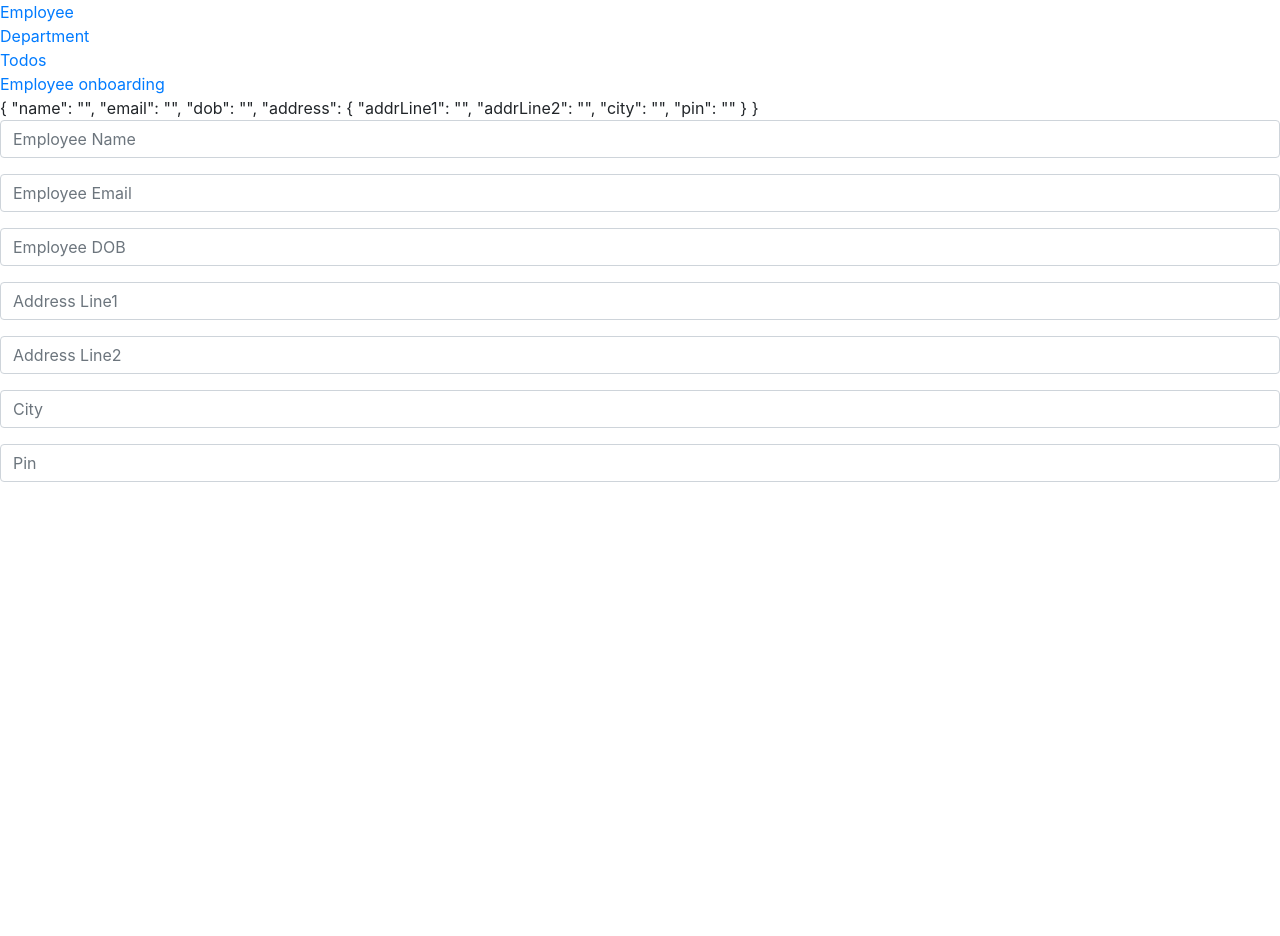
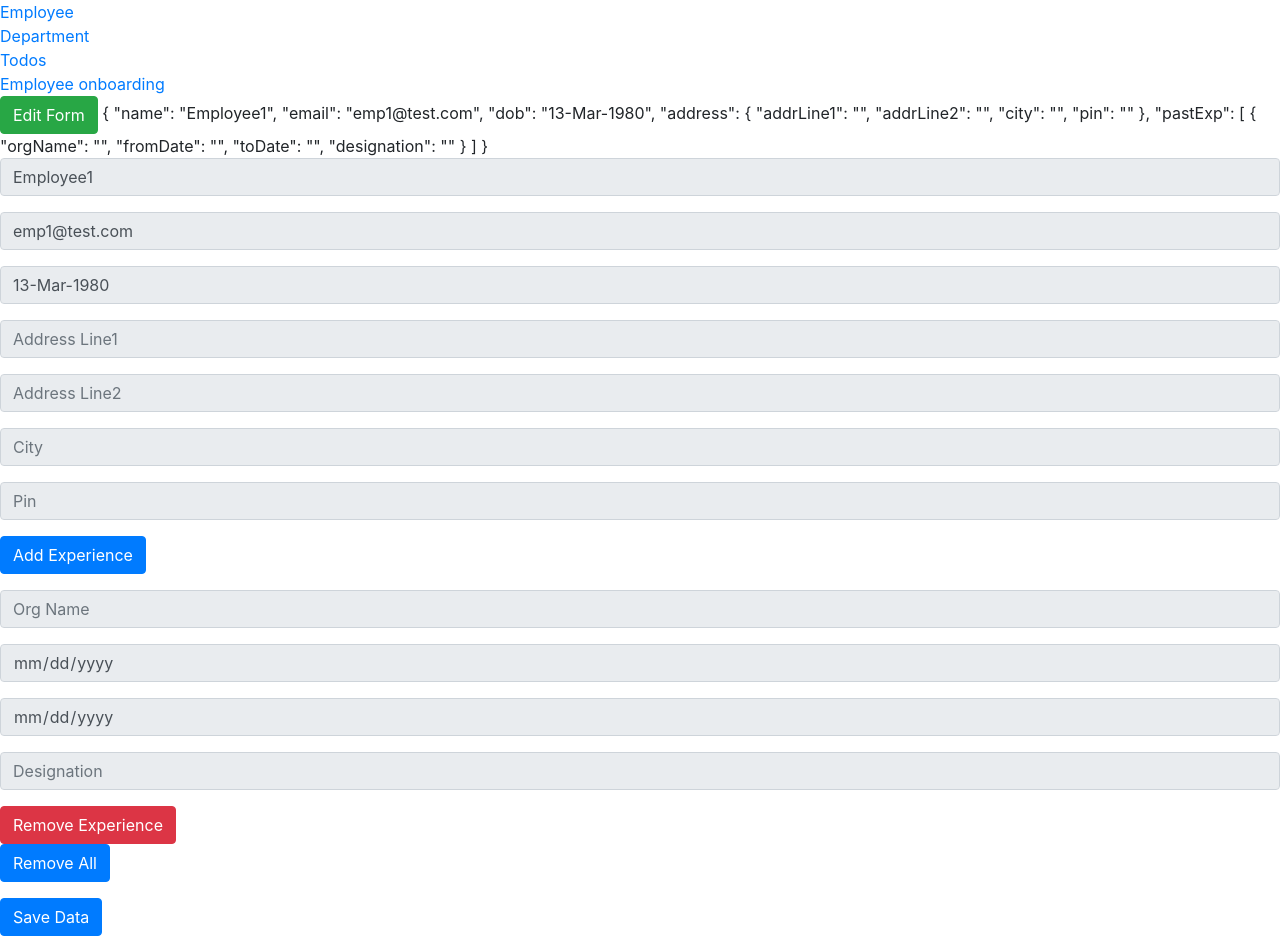
Before and after one commit to santoshyadavdev/DNT-205, an Angular app: page /onboarding in a window 1280 px wide. Before the commit the page ends 800 px from the top, so only its background shows below. Built offline with nearby package versions, Linux system fonts and the light colour scheme.

Commit message:
reactive forms methods

```diff
--- a/src/app/employee/employee-onboarding/employee-onboarding.component.html
+++ b/src/app/employee/employee-onboarding/employee-onboarding.component.html
@@ -3,10 +3,19 @@
 
 <!-- <input type="text" [formControl]="searchInput"> -->
 
+<button class="btn btn-success" (click)="editForm()">
+  Edit Form
+</button>
+
 {{employeeForm.value | json}}
-<form [formGroup]="employeeForm">
+<form [formGroup]="employeeForm" (ngSubmit)="addOnboardingData()">
   <div class="form-group">
     <input class="form-control" type="text" formControlName="name" placeholder="Employee Name">
+    <div>
+      <div *ngIf="employeeForm.get('name')?.errors">
+        The min length for name should be {{employeeForm.get('name')?.errors?.minlength?.requiredLength }}
+      </div>
+    </div>
   </div>
   <div class="form-group">
     <input class="form-control" type="text" formControlName="email" placeholder="Employee Email">
@@ -17,6 +26,10 @@
   <div formGroupName="address">
     <div class="form-group">
       <input class="form-control" type="text" formControlName="addrLine1" placeholder="Address Line1">
+
+      <div *ngIf="employeeForm.get('address.addrLine1')?.errors?.minlength">
+        The min length for name should be {{employeeForm.get('address.addrLine1')?.errors?.minlength?.requiredLength }}
+      </div>
     </div>
     <div class="form-group">
       <input class="form-control" type="text" formControlName="addrLine2" placeholder="Address Line2">
@@ -28,4 +41,43 @@
       <input class="form-control" type="text" formControlName="pin" placeholder="Pin">
     </div>
   </div>
+  <div class="form-group">
+    <button class="btn btn-primary" type="button" (click)="addExp()">
+      Add Experience
+    </button>
+  </div>
+  <div formArrayName="pastExp">
+    <div *ngFor="let control of pastExp.controls;let i=index">
+      <div [formGroupName]="i">
+        <div class="form-group">
+          <input class="form-control" type="text" formControlName="orgName" placeholder="Org Name">
+          <div *ngIf="employeeForm.get(['pastExp',i,'orgName'])?.errors?.required">
+            The orgName is required.
+          </div>
+        </div>
+        <div class="form-group">
+          <input class="form-control" type="date" formControlName="fromDate" placeholder="From Date">
+        </div>
+        <div class="form-group">
+          <input class="form-control" type="date" formControlName="toDate" placeholder="To Date">
+        </div>
+        <div class="form-group">
+          <input class="form-control" type="text" formControlName="designation" placeholder="Designation">
+        </div>
+      </div>
+      <div>
+        <button class="btn btn-danger" (click)="removeExp(i)">
+          Remove Experience
+        </button>
+      </div>
+    </div>
+  </div>
+  <div class="form-group">
+    <button class="btn btn-primary" (click)="removeAllExp()">
+      Remove All
+    </button>
+  </div>
+  <button [disabled]="employeeForm.invalid" type="submit" class="btn btn-primary">
+    Save Data
+  </button>
 </form>
--- a/src/app/employee/employee-onboarding/employee-onboarding.component.ts
+++ b/src/app/employee/employee-onboarding/employee-onboarding.component.ts
@@ -1,5 +1,6 @@
 import { Component, OnInit } from '@angular/core';
-import { FormControl, FormGroup, FormBuilder } from '@angular/forms';
+import { FormControl, FormGroup, FormBuilder, FormArray, Validators } from '@angular/forms';
+import { OnboardingService } from './services/onboarding.service';
 @Component({
   selector: 'app-employee-onboarding',
   templateUrl: './employee-onboarding.component.html',
@@ -9,21 +10,70 @@ export class EmployeeOnboardingComponent implements OnInit {
 
   // searchInput: FormControl;
   employeeForm: FormGroup;
-  constructor(private fb: FormBuilder) { }
+
+  get pastExp() {
+    return this.employeeForm.get('pastExp') as FormArray;
+  }
+  constructor(private fb: FormBuilder,
+    private onBoardingService: OnboardingService) { }
 
   ngOnInit(): void {
     // this.searchInput = new FormControl('wrtretet');
     this.employeeForm = this.fb.group({
-      name: new FormControl(''),
-      email: new FormControl(''),
+      name: new FormControl({ value: '', disabled: true }, {
+        updateOn: 'blur', validators: [Validators.required, Validators.minLength(10)]
+      }),
+      email: new FormControl('', [Validators.required, Validators.email]),
       dob: new FormControl(''),
       address: this.fb.group({
-        addrLine1: new FormControl(''),
-        addrLine2: new FormControl(''),
+        addrLine1: new FormControl('', [Validators.required, Validators.minLength(5)]),
+        addrLine2: new FormControl('', Validators.required),
         city: new FormControl(''),
         pin: new FormControl('')
-      })
+      }),
+      pastExp: this.fb.array([
+        this.buildForm()
+      ])
+    }, { updateOn: 'blur' });
+
+    this.employeeForm.valueChanges.subscribe((data) => console.log(data));
+
+    this.bindForm();
+    this.employeeForm.disable();
+  }
+
+  bindForm() {
+    this.onBoardingService.getOnboardingData().subscribe(
+      (data) => this.employeeForm.patchValue(data));
+  }
+
+  private buildForm(): any {
+    return this.fb.group({
+      orgName: new FormControl('', Validators.required),
+      fromDate: new FormControl(''),
+      toDate: new FormControl(''),
+      designation: new FormControl('')
     });
   }
 
+  addExp() {
+    this.pastExp.push(this.buildForm());
+  }
+
+  removeExp(i: number) {
+    this.pastExp.removeAt(i);
+  }
+
+  removeAllExp() {
+    this.pastExp.clear();
+  }
+
+  addOnboardingData() {
+    // console.log(this.employeeForm.value);
+    console.log(this.employeeForm.getRawValue());
+  }
+
+  editForm() {
+    this.employeeForm.enable();
+  }
 }
--- /dev/null
+++ b/src/app/employee/employee-onboarding/services/onboarding.service.ts
@@ -0,0 +1,20 @@
+import { Injectable } from '@angular/core';
+import { of } from 'rxjs';
+
+@Injectable({
+  providedIn: 'root'
+})
+export class OnboardingService {
+
+  onboardingData = {
+    name: 'Employee1',
+    email: 'emp1@test.com',
+    dob: '13-Mar-1980'
+  };
+
+  constructor() { }
+
+  getOnboardingData() {
+    return of(this.onboardingData);
+  }
+}
```
Also changed, not shown: 1 other file (tests, documents, lock files or other folders).
